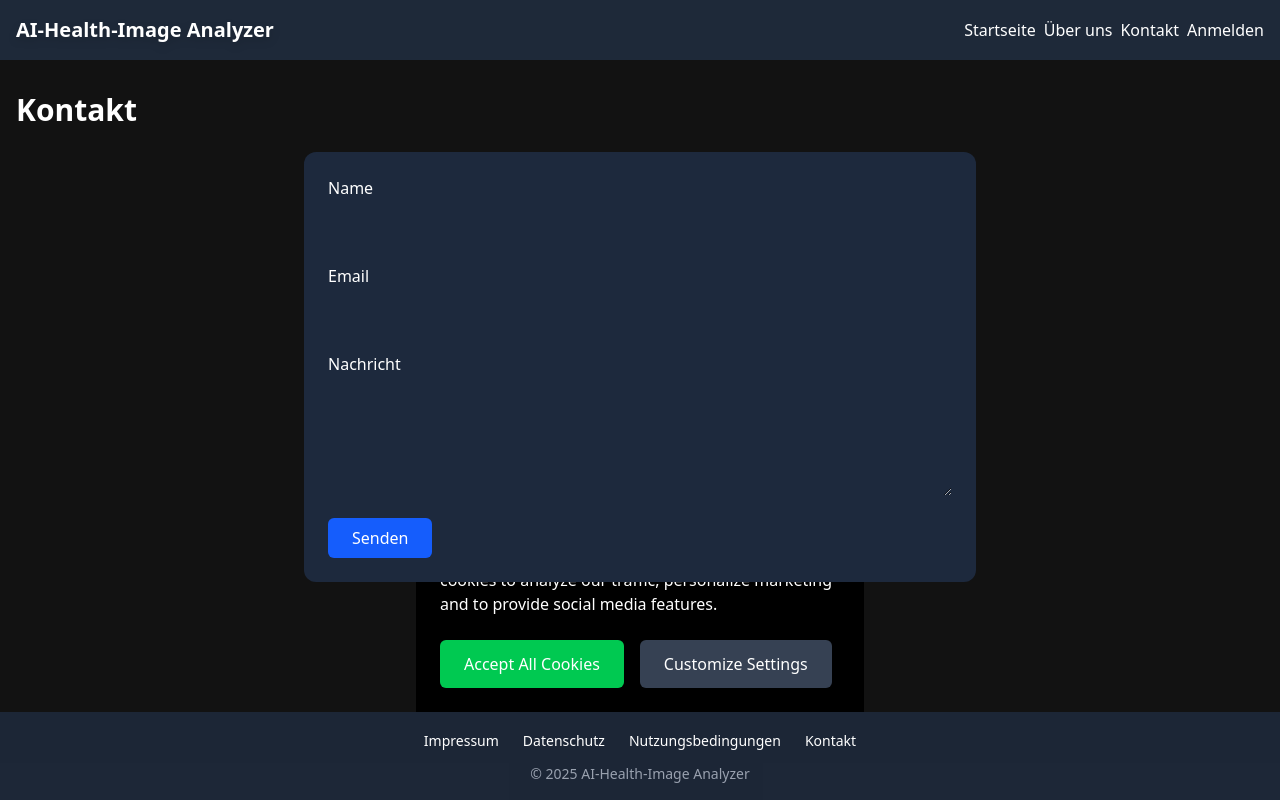
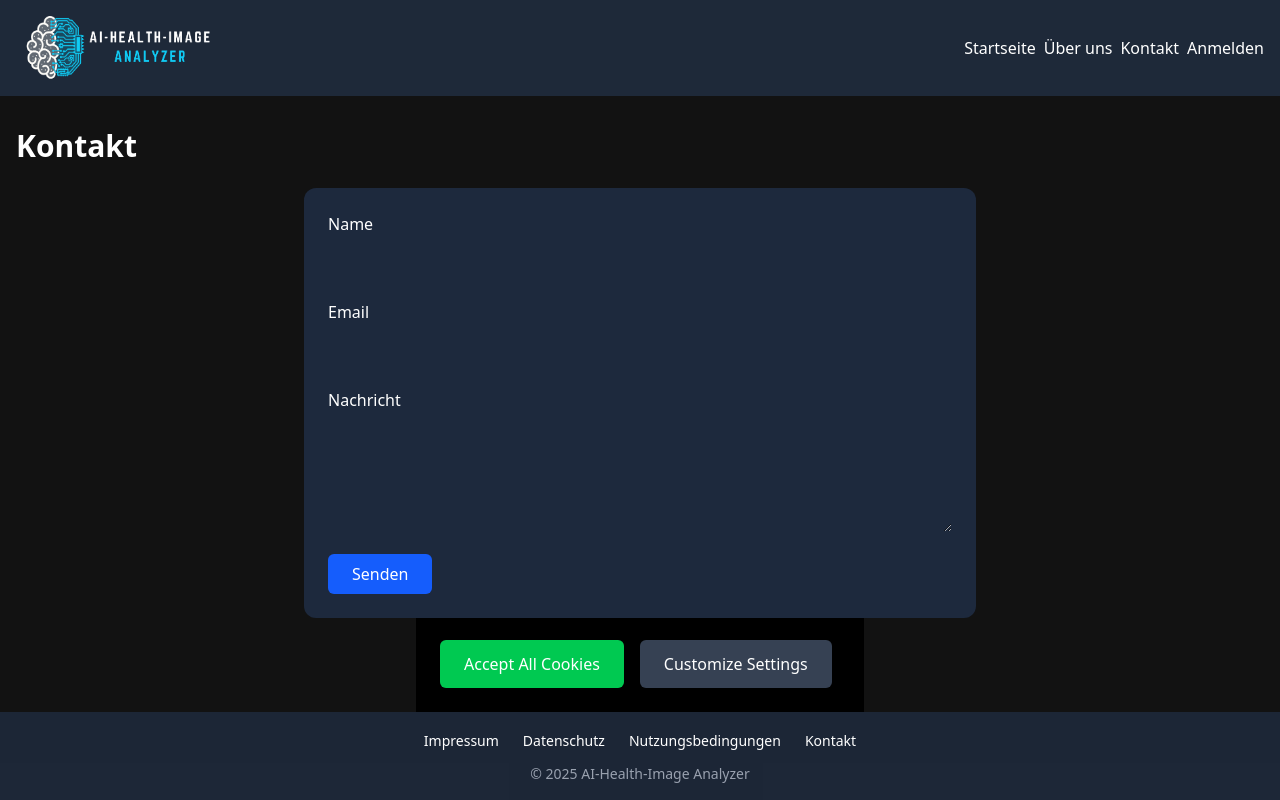
Before and after one commit to AI-Health-Image/AI-Health-Image, a React (Vite) app in the folder frontend/: page /contact in a window 1280 px wide. Built offline with nearby package versions, Linux system fonts and the light colour scheme.

Commit message:
added the logo to the banner

```diff
--- a/frontend/src/components/Layout_Coms/Header.jsx
+++ b/frontend/src/components/Layout_Coms/Header.jsx
@@ -24,8 +24,8 @@ function Header() {
 
   return (
     <header className="bg-gray-800 text-white p-4 flex justify-between items-center relative z-20">
-      <div className="font-bold text-xl drop-shadow-lg">
-        AI-Health-Image Analyzer
+      <div className="flex items-center">
+        <img src="/logo_header.png" alt="AI-Health-Image Analyzer Logo" className="h-16 w-auto mr-4" />
       </div>
       <nav className="flex gap-2">
         <Link to="/" className="hover:text-gray-300">Startseite</Link>
```
